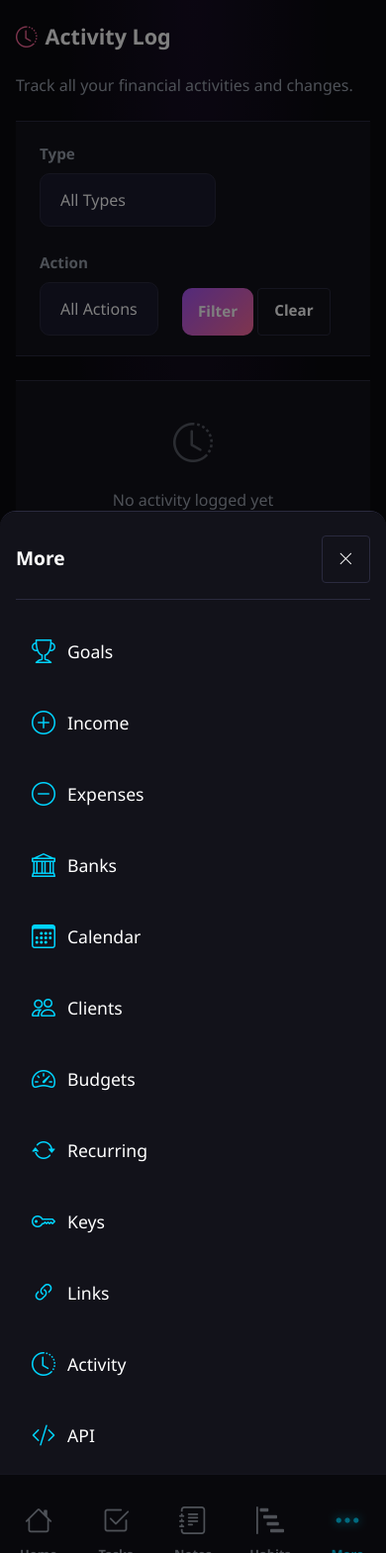
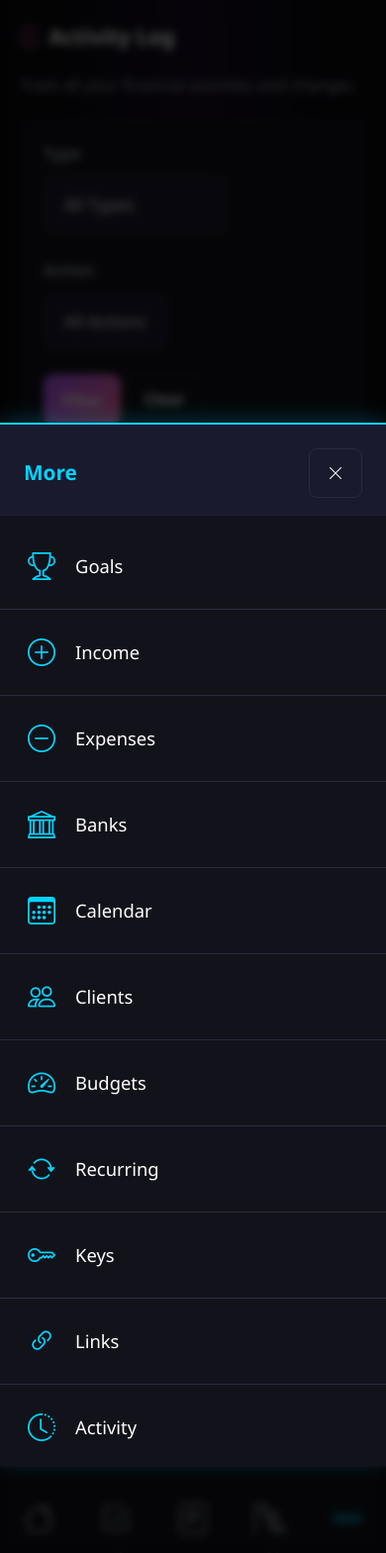
Before and after one commit to jayson-axia/budget, a Flask app: page /activity in a window 390 px wide, after a click on "More". Shown: the part 53-1622 px from the top of the page at 99% size. Run offline with Flask 3, Linux system fonts and the light colour scheme; the visitor is signed in with stand-in values (Sample User, id 1); data that the repository does not hold is empty.

Commit message:
Massive mobile improvements - bigger buttons and redesigned More menu
BUTTONS (EVEN BIGGER):
- Regular buttons: 56px height (was 52px)
- Small buttons: 52px (was 48px)
- Large buttons: 64px (was 58px)
- All buttons have larger fonts and better padding

BOTTOM NAVIGATION:
- Increased to 88px height (was 80px)
- Icons enlarged to 2rem (was 1.75rem)
- Better spacing and font weight

MORE MENU (COMPLETELY REDESIGNED):
- Smooth animations (fadeIn + slideUp)
- Neon blue top border with glow effect
- Darker overlay with backdrop blur
- Sticky header with better styling
- Much bigger elements: 1.75rem icons, 1.15rem text
- Active state with scale-down effect
- Better padding and spacing (1.375rem)
- Clean separators between items

FORMS (BIGGER):
- Input fields: 56px (was 52px)
- Font size: 17px (was 16px)
- Textareas: 120px minimum height
- Better padding throughout

TEXT SIZES:
- Stat boxes: 1.75rem (was 1.6rem)
- Page headers: 1.75rem (was 1.6rem)
- Table text: 1.05rem (was 1rem)
- Labels: 0.9rem with better spacing

SPACING:
- Main container: 1.25rem padding
- Stat boxes: 1.5rem padding
- Table cards: 1.5rem padding
- Better spacing throughout

Co-Authored-By: Claude Sonnet 4.5 <noreply@anthropic.com>

```diff
--- a/templates/base.html
+++ b/templates/base.html
@@ -437,7 +437,7 @@
         @media (max-width: 991px) {
             .bottom-nav { display: flex; }
             .desktop-nav { display: none !important; }
-            body { padding-bottom: 80px; }
+            body { padding-bottom: 88px; }
         }
 
         /* Empty State */
@@ -520,7 +526,8 @@
             left: 0;
             right: 0;
             bottom: 0;
-            background: rgba(0, 0, 0, 0.5);
+            background: rgba(0, 0, 0, 0.7);
+            backdrop-filter: blur(4px);
         }
 
         .mobile-more-panel {
@@ -529,46 +536,70 @@
             left: 0;
             right: 0;
             background: var(--bg-card);
-            border-top: 1px solid var(--border-color);
-            border-radius: 16px 16px 0 0;
-            padding: 1rem;
-            max-height: 60vh;
+            border-top: 2px solid var(--neon-blue);
+            box-shadow: 0 -4px 20px rgba(0, 212, 255, 0.2);
+            padding: 0;
+            max-height: 65vh;
             overflow-y: auto;
+            animation: slideUp 0.3s ease;
+        }
+
+        @keyframes slideUp {
+            from { transform: translateY(100%); }
+            to { transform: translateY(0); }
         }
 
         .mobile-more-header {
             display: flex;
             justify-content: space-between;
             align-items: center;
-            padding-bottom: 0.75rem;
-            margin-bottom: 0.75rem;
-            border-bottom: 1px solid var(--border-color);
-            font-weight: 600;
-            font-size: 1.1rem;
+            padding: 1.25rem 1.25rem 1rem;
+            background: var(--bg-hover);
+            font-weight: 700;
+            font-size: 1.25rem;
+            color: var(--neon-blue);
+            position: sticky;
+            top: 0;
+            z-index: 10;
+        }
+
+        .mobile-more-header button {
+            min-height: 44px;
+            min-width: 44px;
+            border-radius: 8px;
+        }
+
+        .mobile-more-links {
+            padding: 0.5rem 0;
         }
 
         .mobile-more-links a {
             display: flex;
             align-items: center;
-            gap: 0.75rem;
-            padding: 0.875rem 0.5rem;
+            gap: 1rem;
+            padding: 1.125rem 1.25rem;
             color: var(--text-primary);
             text-decoration: none;
-            border-radius: 10px;
-            font-size: 1rem;
-            transition: background 0.2s;
+            font-size: 1.05rem;
+            font-weight: 500;
+            transition: all 0.2s;
+            border-bottom: 1px solid var(--border-color);
         }
 
-        .mobile-more-links a:hover,
         .mobile-more-links a:active {
             background: var(--bg-hover);
+            transform: scale(0.98);
         }
 
         .mobile-more-links a i {
-            font-size: 1.25rem;
-            width: 24px;
+            font-size: 1.5rem;
+            min-width: 32px;
             text-align: center;
             color: var(--neon-blue);
+        }
+
+        .mobile-more-links a:last-child {
+            border-bottom: none;
         }
 
         /* Mobile Responsive */
@@ -582,7 +613,7 @@
             }
 
             main.container {
-                padding: 1rem;
+                padding: 1.25rem;
             }
 
             /* Navbar */
@@ -623,42 +662,46 @@
                 flex: 1;
             }
 
-            /* Buttons - MUCH larger touch targets */
+            /* Buttons - MASSIVE touch targets */
             .btn {
-                min-height: 52px;
-                font-size: 1rem;
-                padding: 0.75rem 1.25rem;
+                min-height: 56px;
+                font-size: 1.05rem;
+                padding: 0.875rem 1.5rem;
                 font-weight: 600;
             }
 
             .btn-sm {
-                min-height: 48px;
-                min-width: 48px;
-                padding: 0.625rem 1rem;
-                font-size: 0.95rem;
+                min-height: 52px;
+                min-width: 52px;
+                padding: 0.75rem 1.125rem;
+                font-size: 1rem;
             }
 
             .btn-lg {
-                min-height: 58px;
-                font-size: 1.15rem;
+                min-height: 64px;
+                font-size: 1.2rem;
             }
 
             /* Forms - prevent iOS zoom and better spacing */
             .form-control, .form-select {
-                min-height: 52px;
-                font-size: 16px;
-                padding: 0.875rem 1.25rem;
+                min-height: 56px;
+                font-size: 17px;
+                padding: 1rem 1.25rem;
             }
 
             .form-label {
-                font-size: 0.95rem;
-                margin-bottom: 0.5rem;
+                font-size: 1rem;
+                margin-bottom: 0.625rem;
                 font-weight: 600;
             }
 
             .input-group-text {
-                font-size: 16px;
-                padding: 0.875rem 1.25rem;
+                font-size: 17px;
+                padding: 1rem 1.25rem;
+            }
+
+            textarea.form-control {
+                min-height: 120px;
             }
 
             .mb-3 {
@@ -786,41 +829,45 @@
 
             /* Bottom nav improvements */
             .bottom-nav {
-                padding: 0.75rem 0;
-                height: 80px;
+                padding: 0.875rem 0;
+                height: 88px;
             }
 
             .bottom-nav a {
-                padding: 0.75rem 0.25rem;
-                font-size: 0.8rem;
+                padding: 0.875rem 0.25rem;
+                font-size: 0.85rem;
                 font-weight: 600;
             }
 
             .bottom-nav i {
-                font-size: 1.75rem;
-                margin-bottom: 5px;
+                font-size: 2rem;
+                margin-bottom: 6px;
             }
 
             /* Mobile more menu */
             .mobile-more-panel {
-                padding: 1.5rem 1rem;
-                bottom: 80px;
+                bottom: 88px;
             }
 
             .mobile-more-links a {
-                padding: 1.125rem 1rem;
-                font-size: 1.1rem;
+                padding: 1.375rem 1.5rem;
+                font-size: 1.15rem;
                 font-weight: 500;
             }
 
             .mobile-more-links a i {
-                font-size: 1.5rem;
+                font-size: 1.75rem;
+                min-width: 36px;
             }
 
             .mobile-more-header {
-                font-size: 1.2rem;
-                padding-bottom: 1rem;
-                margin-bottom: 1rem;
+                font-size: 1.3rem;
+                padding: 1.5rem 1.5rem 1.125rem;
+            }
+
+            .mobile-more-header button {
+                min-height: 48px;
+                min-width: 48px;
             }
 
             /* Dropdowns */
```
Also changed, not shown: other parts of templates/base.html (+24 -10 lines).
